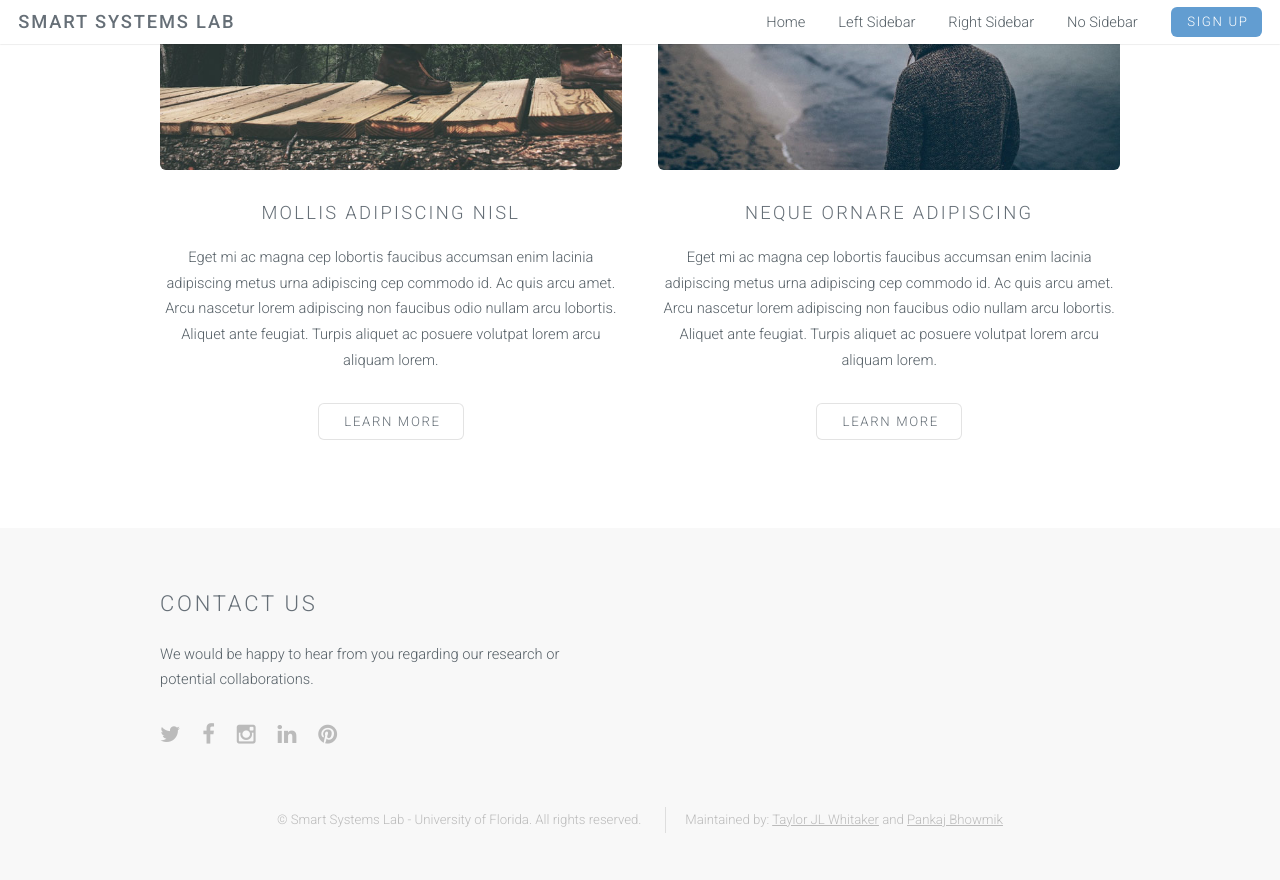
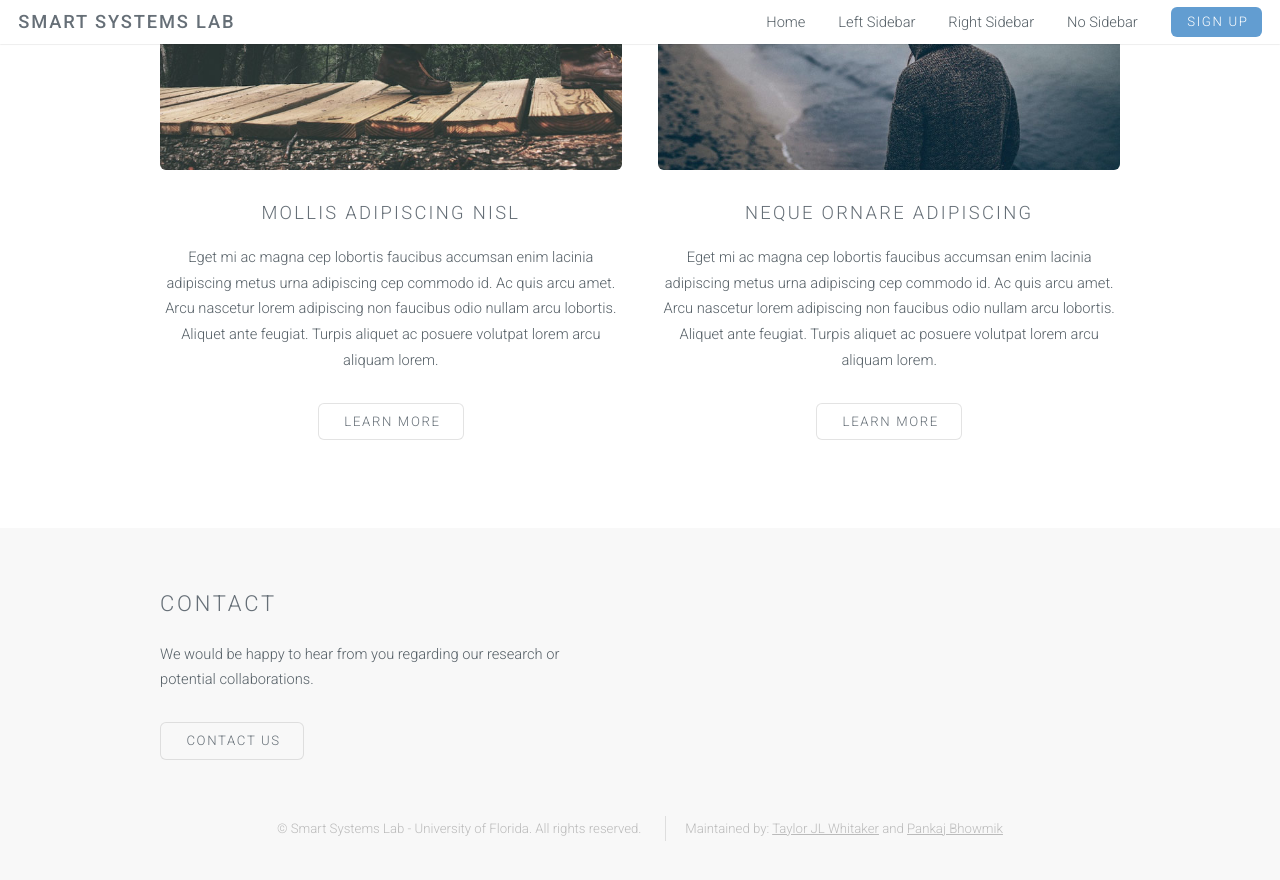
Before and after one commit to smartsystemslab-uf/smartsystemslab-uf.github.io, a Jekyll site: the page no-sidebar.html, which Jekyll copies as it is, in a window 1280 px wide and 900 px high, scrolled down 1314 px. Shown: the top 880 px of the window. Built offline with Jekyll 4.4.1, drawn with Linux system fonts in a browser that asks for light colours.

Commit message:
Adding content

```diff
--- a/no-sidebar.html
+++ b/no-sidebar.html
@@ -88,15 +88,18 @@
 				<div class="container">
 					<div class="row double">
 						<div class="6u">
-							<h2>Contact Us</h2>
+							<h2>Contact</h2>
 							<p>We would be happy to hear from you regarding our research or potential collaborations.</p>
-							<ul class="icons">
+							<ul class="actions">
+								<li><a href="https://forms.gle/Md9EawBzbodRT7FZ9" class="button alt">Contact Us</a></li>
+							</ul>
+							<!-- <ul class="icons">
 								<li><a href="#" class="icon fa-twitter"><span class="label">Twitter</span></a></li>
 								<li><a href="#" class="icon fa-facebook"><span class="label">Facebook</span></a></li>
 								<li><a href="#" class="icon fa-instagram"><span class="label">Instagram</span></a></li>
 								<li><a href="#" class="icon fa-linkedin"><span class="label">LinkedIn</span></a></li>
 								<li><a href="#" class="icon fa-pinterest"><span class="label">Pinterest</span></a></li>
-							</ul>
+							</ul> -->
 						</div>
 					</div>
 					<ul class="copyright">
```
